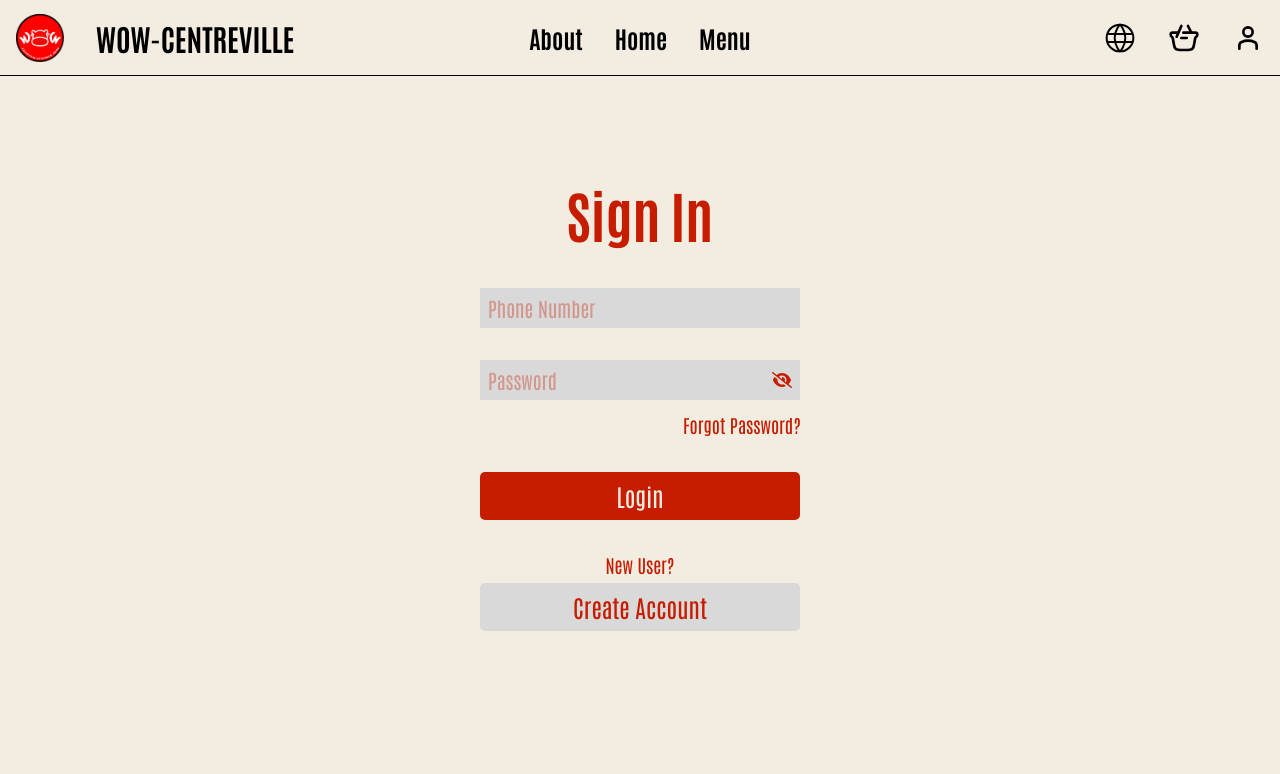
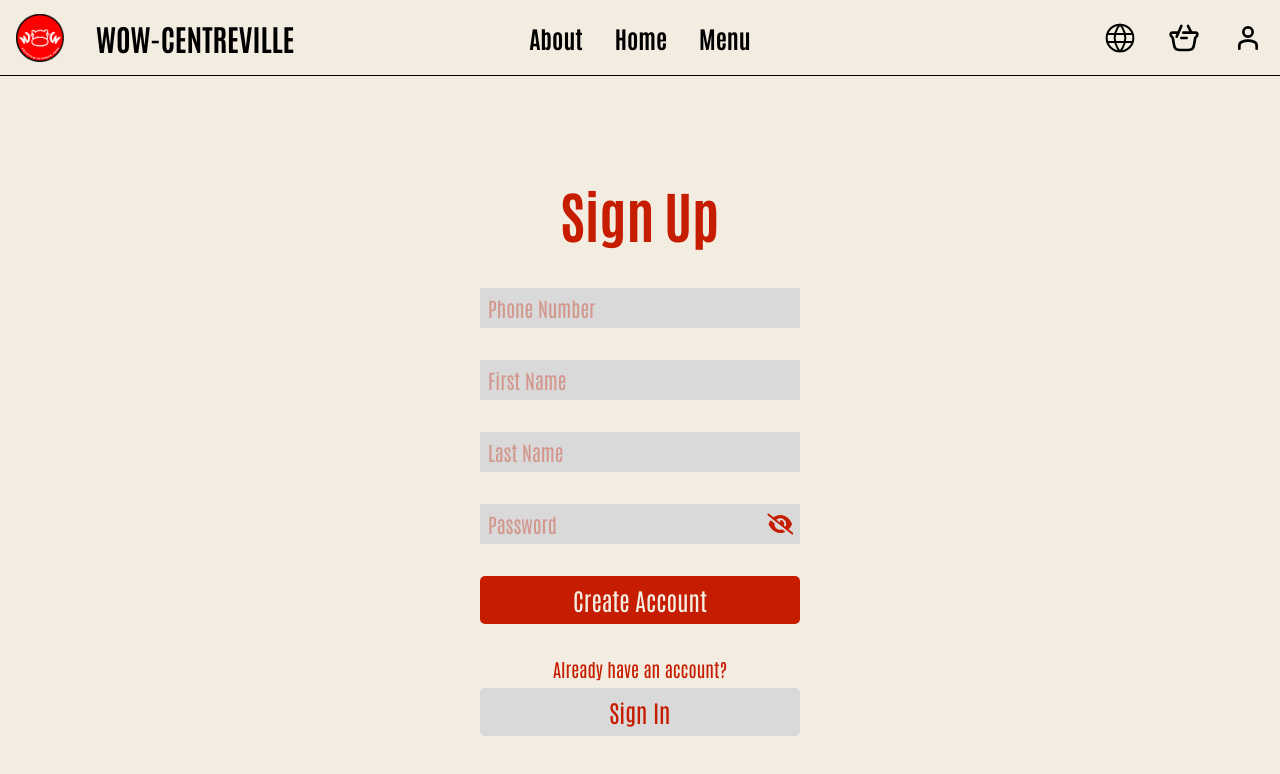
Before and after one commit to project-emory/wow-centreville, a Next.js app in the folder frontend/: page /signin in a window 1280 px wide. Shown: the top 774 px of the page. Built offline with nearby package versions, Linux system fonts and the light colour scheme.

Commit message:
Create Sign In and Sign Up Pages With Proper Icons

```diff
--- a/frontend/public/icons/index.ts
+++ b/frontend/public/icons/index.ts
@@ -6,3 +6,5 @@ export { default as minus } from "./minus.svg";
 export { default as plus } from "./plus.svg";
 export { default as trash } from "./trash.svg";
 export { default as menu } from "./menu.svg";
+export { default as eye } from "./eye.svg";
+export { default as eyeSlash } from "./crossedouteye.svg";
--- a/frontend/src/app/signin/page.tsx
+++ b/frontend/src/app/signin/page.tsx
@@ -1,63 +1,67 @@
 "use client";
-import React, { useState, useEffect } from "react";
-import { FontAwesomeIcon } from "@fortawesome/react-fontawesome";
-import { faEye, faEyeSlash } from "@fortawesome/free-solid-svg-icons";
-import { useRouter, usePathname } from "next/navigation";
+import React, { useState } from "react";
+import Image from "next/image";
+import { eye, eyeSlash } from "@/public";
 
-const SignIn = () => {
-    const [isPasswordVisible, setIsPasswordVisible] = useState(false); // State to toggle password visibility
-    const [isIconVisible, setIsIconVisible] = useState(false); // State to control eye icon visibility after the rest of the elements
-
-    // Ensure icon is only rendered after the component has fully loaded
-    useEffect(() => {
-        setIsIconVisible(true); // Make eye icon visible after the component mounts
-    }, []);
+const SignUp = () => {
+    const [isPasswordVisible, setIsPasswordVisible] = useState(false);
 
     const togglePasswordVisibility = () => {
         setIsPasswordVisible(!isPasswordVisible); // Toggle visibility
-    };
-
-    const router = useRouter();
-    const handleSignUpClick = () => {
-        router.push("/signup");
     };
 
     return (
         <div className="mt-[2.5rem] flex min-h-screen w-full justify-center overflow-x-hidden py-[4.75rem]">
             <div className="flex w-[55vw] flex-col items-center gap-8">
                 <br />
-                <div className="text-[3.5rem] font-semibold text-wow-red">Sign In</div>
+                <div className="text-[3.5rem] font-semibold text-wow-red">Sign Up</div>
                 <input
                     type="text"
-                    className="h-10 w-80 bg-[#D9D9D9] px-2 placeholder:text-xl text-xl text-[#C61C00] placeholder:text-[#C61C00] placeholder:opacity-35"
+                    className="h-10 w-80 bg-[#D9D9D9] px-2 text-xl text-[#C61C00] placeholder:text-xl placeholder:text-[#C61C00] placeholder:opacity-35"
                     placeholder="Phone Number"
+                    required
+                />
+                <input
+                    type="text"
+                    className="h-10 w-80 bg-[#D9D9D9] px-2 text-xl text-[#C61C00] placeholder:text-xl placeholder:text-[#C61C00] placeholder:opacity-35"
+                    placeholder="First Name"
+                    required
+                />
+                <input
+                    type="text"
+                    className="h-10 w-80 bg-[#D9D9D9] px-2 text-xl text-[#C61C00] placeholder:text-xl placeholder:text-[#C61C00] placeholder:opacity-35"
+                    placeholder="Last Name"
                     required
                 />
                 <div className="relative w-80">
                     <input
-                        type={isPasswordVisible ? "text" : "password"} // Toggle password visibility
-                        className="h-10 w-full bg-[#D9D9D9] px-2 text-[#C61C00] placeholder-text-xl text-xl placeholder:text-[#C61C00] placeholder:opacity-35"
+                        type={isPasswordVisible ? "text" : "password"}
+                        className="placeholder-text-xl h-10 w-full bg-[#D9D9D9] px-2 text-xl text-[#C61C00] placeholder:text-[#C61C00] placeholder:opacity-35"
                         placeholder="Password"
                         required
                     />
-                    {/* Eye icon to toggle password visibility */}
-                    {isIconVisible && (
-                        <FontAwesomeIcon
-                            icon={isPasswordVisible ? faEye : faEyeSlash}
-                            onClick={togglePasswordVisibility}
-                            className="absolute right-2 top-1/2 -translate-y-1/2 transform cursor-pointer text-md text-[#C61C00]"
+                    <div
+                        className={`absolute right-2 top-1/2 -translate-y-1/2 transform cursor-pointer ${
+                            !isPasswordVisible ? "translate-x-[5%]" : ""
+                        }`} // Apply translation only when password is hidden
+                        onClick={togglePasswordVisibility}
+                    >
+                        <Image
+                            src={isPasswordVisible ? eye : eyeSlash} // Toggle between the icons
+                            alt="eye-icon"
                         />
-                    )}
+                    </div>
                 </div>
-                <div className="relative left-[102px] -mt-5 cursor-pointer text-[1.15rem] text-[#C61C00] hover:underline">
-                    Forgot Password?
-                </div>
-                <button className="bg-wow-red text-wow-cream w-80 h-12 text-[1.5rem] rounded-[5px] hover:bg-[#af1800] transition-bg duration-300">Login</button>
-                <div className="text-[1.15rem] text-[#C61C00] -mb-7">New User?</div>
-                <button className="bg-[#D9D9D9] text-wow-red w-80 h-12 text-[1.5rem] rounded-[5px] hover:bg-[#C4C4C4] transition-bg duration-300" onClick={handleSignUpClick}>Create Account</button>
+                <button className="transition-bg h-12 w-80 rounded-[5px] bg-wow-red text-[1.5rem] text-wow-cream duration-300 hover:bg-[#af1800]">
+                    Create Account
+                </button>
+                <div className="-mb-7 text-[1.15rem] text-[#C61C00]">Already have an account?</div>
+                <button className="transition-bg h-12 w-80 rounded-[5px] bg-[#D9D9D9] text-[1.5rem] text-wow-red duration-300 hover:bg-[#C4C4C4]">
+                    Sign In
+                </button>
             </div>
         </div>
     );
 };
 
-export default SignIn;
+export default SignUp;
--- a/frontend/src/app/signup/page.tsx
+++ b/frontend/src/app/signup/page.tsx
@@ -1,10 +1,10 @@
 "use client";
 import React, { useState, useEffect } from "react";
-import { FontAwesomeIcon } from "@fortawesome/react-fontawesome";
-import { faEye, faEyeSlash } from "@fortawesome/free-solid-svg-icons";
-import { useRouter, usePathname } from "next/navigation";
+import Image from "next/image";
+import { eye, eyeSlash } from "@/public";
+import { useRouter } from "next/navigation";
 
-const signUp = () => {
+const SignUp = () => {
     const [isPasswordVisible, setIsPasswordVisible] = useState(false); // State to toggle password visibility
     const [isConfirmPasswordVisible, setIsConfirmPasswordVisible] = useState(false); // State for confirm password
     const [isIconVisible, setIsIconVisible] = useState(false); // State to control eye icon visibility after the rest of the elements
@@ -34,58 +34,79 @@ const signUp = () => {
                 <div className="text-[3.5rem] font-semibold text-wow-red">Sign Up</div>
                 <input
                     type="text"
-                    className="h-10 w-80 bg-[#D9D9D9] px-2 placeholder:text-xl text-xl text-[#C61C00] placeholder:text-[#C61C00] placeholder:opacity-35"
+                    className="h-10 w-80 bg-[#D9D9D9] px-2 text-xl text-[#C61C00] placeholder:text-xl placeholder:text-[#C61C00] placeholder:opacity-35"
                     placeholder="Phone Number"
                     required
                 />
                 <input
                     type="text"
-                    className="h-10 w-80 bg-[#D9D9D9] px-2 placeholder:text-xl text-xl text-[#C61C00] placeholder:text-[#C61C00] placeholder:opacity-35"
+                    className="h-10 w-80 bg-[#D9D9D9] px-2 text-xl text-[#C61C00] placeholder:text-xl placeholder:text-[#C61C00] placeholder:opacity-35"
                     placeholder="First Name"
                     required
                 />
                 <input
                     type="text"
-                    className="h-10 w-80 bg-[#D9D9D9] px-2 placeholder:text-xl text-xl text-[#C61C00] placeholder:text-[#C61C00] placeholder:opacity-35"
+                    className="h-10 w-80 bg-[#D9D9D9] px-2 text-xl text-[#C61C00] placeholder:text-xl placeholder:text-[#C61C00] placeholder:opacity-35"
                     placeholder="Last Name"
                     required
                 />
                 <div className="relative w-80">
                     <input
                         type={isPasswordVisible ? "text" : "password"} // Toggle password visibility
-                        className="h-10 w-full bg-[#D9D9D9] px-2 text-[#C61C00] placeholder-text-xl text-xl placeholder:text-[#C61C00] placeholder:opacity-35"
+                        className="placeholder-text-xl h-10 w-full bg-[#D9D9D9] px-2 text-xl text-[#C61C00] placeholder:text-[#C61C00] placeholder:opacity-35"
                         placeholder="Password"
                         required
                     />
                     {isIconVisible && (
-                        <FontAwesomeIcon
-                            icon={isPasswordVisible ? faEyeSlash : faEye}
-                            className="absolute right-2 top-1/2 transform -translate-y-1/2 cursor-pointer text-[#C61C00]"
-                            onClick={togglePasswordVisibility}
-                        />
+                        <div
+                            className={`absolute right-2 top-1/2 -translate-y-1/2 transform cursor-pointer ${
+                                !isPasswordVisible ? "translate-x-[5%]" : ""
+                            }`} // Apply translation only when password is hidden
+                            onClick={togglePasswordVisibility} // Toggle the password visibility
+                        >
+                            <Image
+                                src={isPasswordVisible ? eye : eyeSlash} // Toggle between the icons
+                                alt="eye-icon"
+                            />
+                        </div>
                     )}
                 </div>
+
                 <div className="relative w-80">
                     <input
                         type={isConfirmPasswordVisible ? "text" : "password"} // Toggle confirm password visibility
-                        className="h-10 w-full bg-[#D9D9D9] px-2 text-[#C61C00] placeholder-text-xl text-xl placeholder:text-[#C61C00] placeholder:opacity-35"
+                        className="placeholder-text-xl h-10 w-full bg-[#D9D9D9] px-2 text-xl text-[#C61C00] placeholder:text-[#C61C00] placeholder:opacity-35"
                         placeholder="Confirm Password"
                         required
                     />
                     {isIconVisible && (
-                        <FontAwesomeIcon
-                            icon={isConfirmPasswordVisible ? faEyeSlash : faEye}
-                            className="absolute right-2 top-1/2 transform -translate-y-1/2 cursor-pointer text-[#C61C00]"
-                            onClick={toggleConfirmPasswordVisibility}
-                        />
+                        <div
+                            className={`absolute right-2 top-1/2 -translate-y-1/2 transform cursor-pointer ${
+                                !isConfirmPasswordVisible ? "translate-x-[5%]" : ""
+                            }`} // Apply translation only when confirm password is hidden
+                            onClick={toggleConfirmPasswordVisibility} // Toggle the confirm password visibility
+                        >
+                            <Image
+                                src={isConfirmPasswordVisible ? eye : eyeSlash} // Toggle between the icons
+                                alt="eye-icon"
+                            />
+                        </div>
                     )}
                 </div>
-                <button className="bg-wow-red text-wow-cream w-80 h-12 text-[1.5rem] rounded-[5px] hover:bg-[#af1800] transition-bg duration-300">Create Account</button>
-                <div className="text-[1.15rem] text-[#C61C00] -mb-7">Already have an account?</div>
-                <button className="bg-[#D9D9D9] text-wow-red w-80 h-12 text-[1.5rem] rounded-[5px] hover:bg-[#C4C4C4] transition-bg duration-300" onClick={handleSignInClick}>Sign In</button>
+
+                <button className="transition-bg h-12 w-80 rounded-[5px] bg-wow-red text-[1.5rem] text-wow-cream duration-300 hover:bg-[#af1800]">
+                    Create Account
+                </button>
+                <div className="-mb-7 text-[1.15rem] text-[#C61C00]">Already have an account?</div>
+                <button
+                    className="transition-bg h-12 w-80 rounded-[5px] bg-[#D9D9D9] text-[1.5rem] text-wow-red duration-300 hover:bg-[#C4C4C4]"
+                    onClick={handleSignInClick}
+                >
+                    Sign In
+                </button>
             </div>
         </div>
     );
 };
 
-export default signUp;
+export default SignUp;
```
Also changed, not shown: frontend/public/icons/crossedouteye.svg (added), frontend/public/icons/eye.svg (added).
